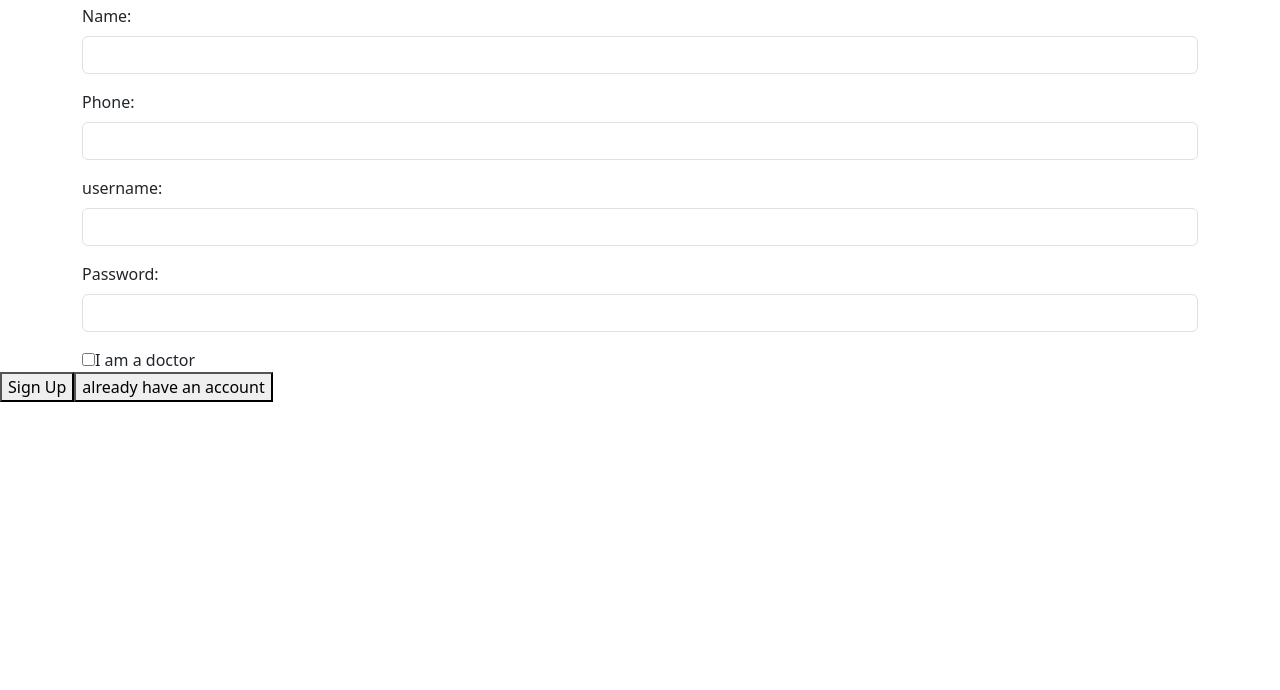
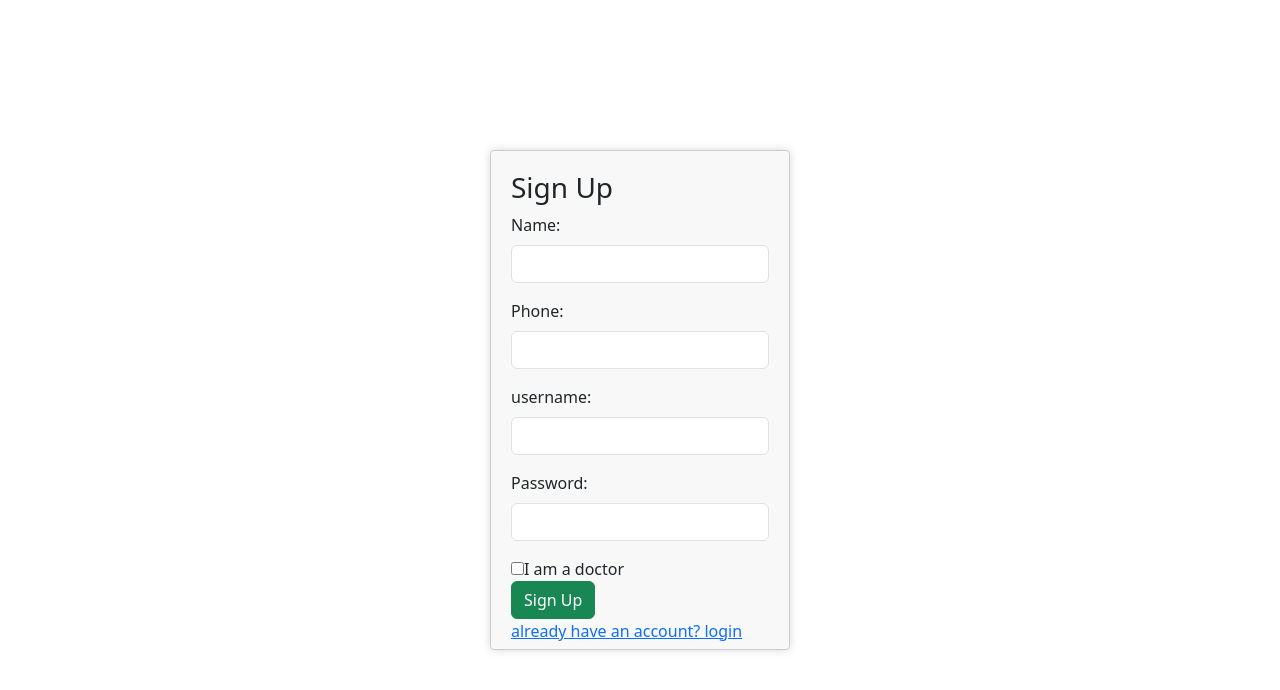
Before and after one commit to shahabhm/RPS-frontend, a React (Vite) app: page /login in a window 1280 px wide. Shown: the top 690 px of the page. Built offline with nearby package versions, Linux system fonts and the light colour scheme.

Commit message:
Add style to signup login

```diff
--- a/src/components/Login.tsx
+++ b/src/components/Login.tsx
@@ -1,22 +1,26 @@
 import './Login.css';
 
 export const Login = ({
-                          setUsername, setPassword
+                          setUsername, setPassword, username, password
                       }) => {
 
 
     return (
-        <div className="login-wrapper">
-            <h1>Please Log In</h1>
-            <form>
-                <label>
-                    <p>Username</p>
-                    <input type="text" onChange={e => setUsername(e.target.value)}/>
-                </label>
-                <label>
-                    <p>Password</p>
-                    <input type="password" onChange={e => setPassword(e.target.value)}/>
-                </label>
+        <div>
+            <h3>
+                Login
+            </h3>
+            <form >
+                <div className="mb-3">
+                    <label className="form-label">username:</label>
+                    <input type="text" className="form-control" value={username}
+                           onChange={e => setUsername(e.target.value)} required/>
+                </div>
+                <div className="mb-3">
+                    <label className="form-label">Password:</label>
+                    <input type="password" className="form-control" value={password}
+                           onChange={e => setPassword(e.target.value)} required/>
+                </div>
             </form>
         </div>
     );
--- a/src/components/SignUp.tsx
+++ b/src/components/SignUp.tsx
@@ -12,7 +12,10 @@ export const SignUp = ({
                        }) => {
     return (
         <div>
-            <form className="container mt-1">
+            <h3>
+                Sign Up
+            </h3>
+            <form >
                 <div className="mb-3">
                     <label className="form-label">Name:</label>
                     <input type="text" className="form-control" value={name} onChange={e => setName(e.target.value)}
--- /dev/null
+++ b/src/components/SignupLogin.css
@@ -0,0 +1,18 @@
+.container {
+    display: flex;
+    justify-content: center;
+    align-items: center;
+    height: 100vh;
+    flex-direction: column;
+}
+
+.signup-login {
+    box-sizing: border-box;
+    width: 300px;
+    max-height: 500px;
+    padding: 20px;
+    border: 1px solid #ccc;
+    border-radius: 4px;
+    box-shadow: 0 0 10px rgba(0, 0, 0, 0.15);
+    background-color: #f8f8f8;
+}
--- a/src/components/SignupLogin.tsx
+++ b/src/components/SignupLogin.tsx
@@ -1,3 +1,4 @@
+import './SignupLogin.css';
 import {Login} from "./Login";
 import {SignUp} from "./SignUp";
 import {useState} from "react";
@@ -51,23 +52,28 @@ export const SignupLogin = ({setToken, setTrigger}) => {
     const [login, setLogin] = useState(false);
 
     return (
-        <>
+        <div className="container">
+            <div className="signup-login">
                 {
-                login ? <Login setUsername={setUsername} setPassword={setPassword}/> :
+                    login ? <Login setUsername={setUsername} setPassword={setPassword} username={username} password={password}/> :
                         <SignUp password={password} setPassword={setPassword} name={name} setName={setName}
                                 username={username} setUsername={setUsername} phone_number={phone_number}
                                 setPhone_number={setPhone_number} role={role} setRole={setRole}/>
                 }
+                <div>
                     {
-                login ? <button onClick={handleSubmitLogin}>Login</button> :
-                    <button onClick={handleSubmitSignup}>Sign Up</button>
+                        login ? <button className="btn btn btn-success" onClick={handleSubmitLogin}>Login</button> :
+                            <button className="btn btn btn-success" onClick={handleSubmitSignup}>Sign Up</button>
                     }
+                </div>
+                <div>
                     {
-                login ? <button onClick={() => setLogin(false)}>create new account</button> :
-                    <button onClick={() => setLogin(true)}>already have an account</button>
+                        login ? <a className="link" onClick={() => setLogin(false)}>create new account</a> :
+                            <a className="link" onClick={() => setLogin(true)}>already have an account? login</a>
                     }
+                </div>
                 <div>
                 </div>
-        </>
-    );
-};
+            </div>
+        </div>
+    );};
```
Lines whose indentation alone changed are shown as unchanged.
